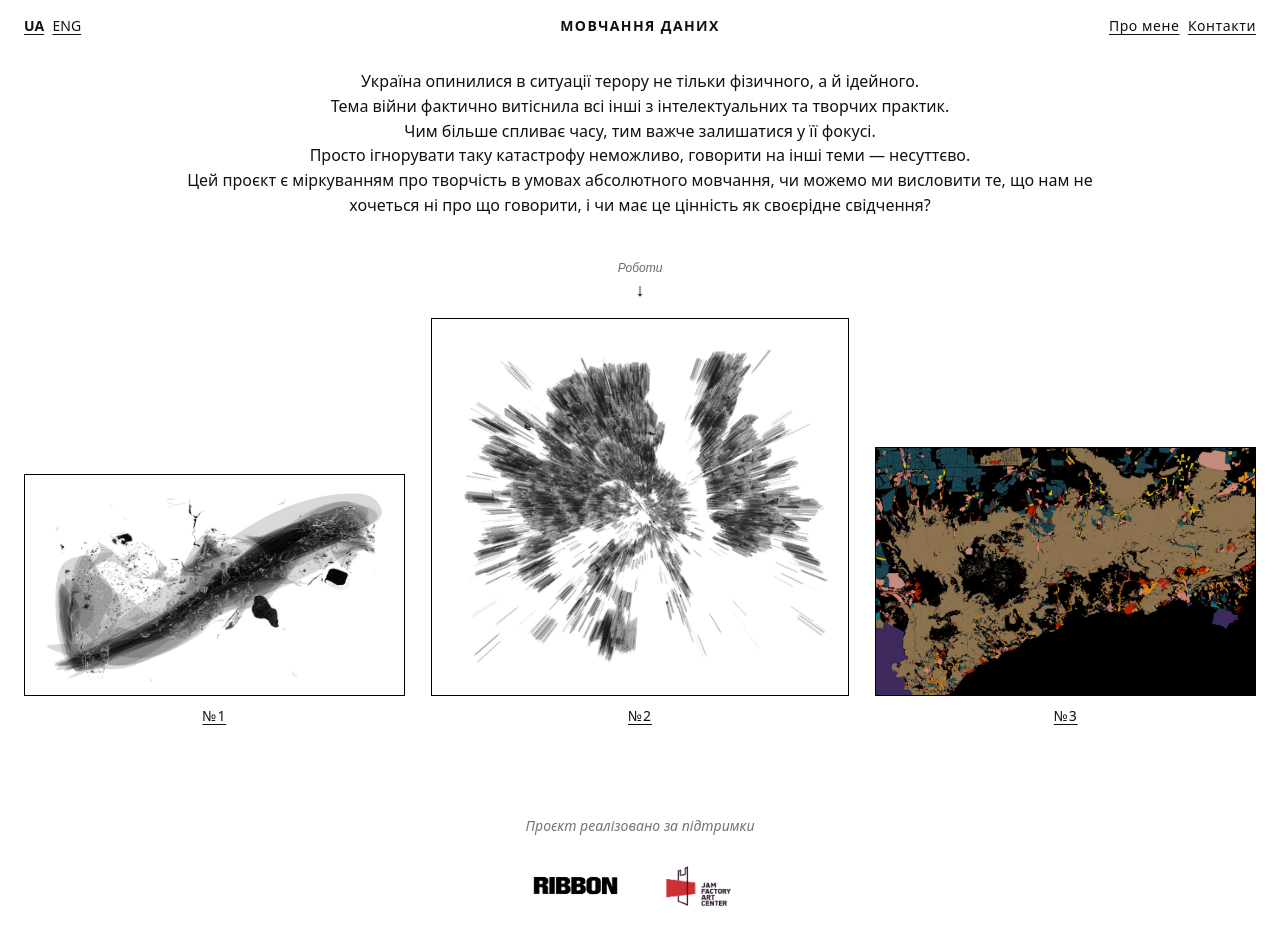
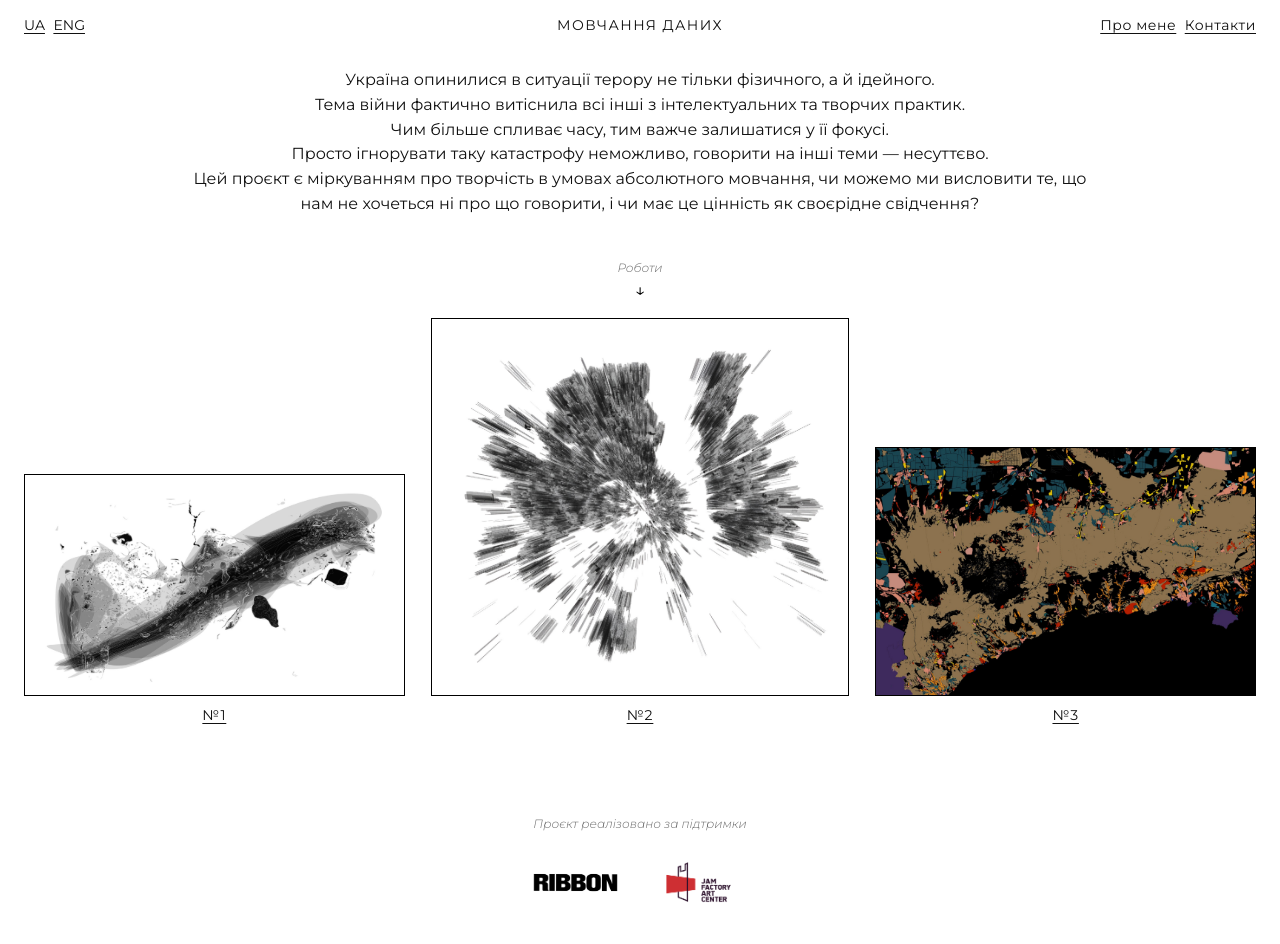
Before and after one commit to omutoz/silence-of-data, a website built with Vite: page index.html in a window 1280 px wide. Built offline with nearby package versions, Linux system fonts and the light colour scheme.

Commit message:
Add files via upload

```diff
--- a/src/styles.css
+++ b/src/styles.css
@@ -1,3 +1,19 @@
+@font-face{
+  font-family: "Montserrat-Regular";
+  src: url("/fonts/Montserrat-Regular.ttf") format("truetype");
+  font-weight: 400;
+  font-style: normal;
+  font-display: swap;
+}
+
+@font-face{
+  font-family: "Montserrat-LightItalic";
+  src: url("/fonts/Montserrat-LightItalic.ttf") format("truetype");
+  font-weight: 300;
+  font-style: italic;
+  font-display: swap;
+}
+
 :root{
   --max: 1320px;
   --pad: 24px;
@@ -17,7 +33,7 @@
 html,body{ height:100%; }
 body{
   margin:0;
-  font-family: system-ui, -apple-system, Segoe UI, Roboto, Arial, sans-serif;
+  font-family: "Montserrat-Regular", Arial, sans-serif;
   color: var(--text);
   background: var(--bg);
 }
@@ -28,6 +44,13 @@
 
 #app{
   min-height: 100%;
+}
+
+button,
+input,
+textarea,
+select{
+  font-family: "Montserrat-Regular", Arial, sans-serif;
 }
 
 /* link-like buttons */
@@ -51,7 +74,7 @@
 }
 
 .linklike.is-active{
-  font-weight: 600;
+  font-weight: 400;
 }
 
 /* Header (centered title, left language, right nav) */
@@ -72,6 +95,8 @@
   justify-self: start;
   font-size: 14px;
   letter-spacing: 0.04em;
+
+  font-family: "Montserrat-Regular", Arial, sans-serif;
 }
 
 .site-header__right{
@@ -79,6 +104,8 @@
   font-size: 14px;
   letter-spacing: 0.04em;
   white-space: nowrap;
+
+  font-family: "Montserrat-Regular", Arial, sans-serif;
 }
 
 .site-title{
@@ -86,9 +113,11 @@
   font-size: 14px;
   letter-spacing: 0.10em;
   text-transform: uppercase;
-  font-weight: 600;
+  font-weight: 400;
   text-decoration: none;
   color: inherit;
+
+  font-family: "Montserrat-Regular", Arial, sans-serif;
 }
 
 .site-title:focus-visible{
@@ -142,9 +171,11 @@
 }
 
 .home-intro__hintText{
+  font-family: "Montserrat-LightItalic", Arial, sans-serif;
   font-size: 12px;
+  font-weight: 300;
+  font-style: normal;
   color: var(--muted);
-  font-style: italic;
   white-space: pre-line;
 }
 
@@ -185,6 +216,8 @@
   text-align: center;
   font-size: 14px;
   letter-spacing: 0.06em;
+
+  font-family: "Montserrat-Regular", Arial, sans-serif;
 }
 
 /* Work page */
@@ -199,6 +232,8 @@
   display: inline-block;
   font-size: 14px;
   letter-spacing: 0.06em;
+
+  font-family: "Montserrat-Regular", Arial, sans-serif;
 }
 
 .work-grid{
@@ -447,12 +482,14 @@
   padding: 0 var(--pad);
 }
 .home-support__text{
-  font-size: 14px;
-  font-style: italic;
+  font-family: "Montserrat-LightItalic", Arial, sans-serif;
+  font-size: 12px;
+  font-weight: 300;
+  font-style: normal;
   line-height: 1.35;
-  color: rgba(0,0,0,0.55);
+  color: var(--muted);
   margin: 0 0 12px;
-  }
+}
 .home-support__logos{
   display: flex;
   justify-content: center;
```
